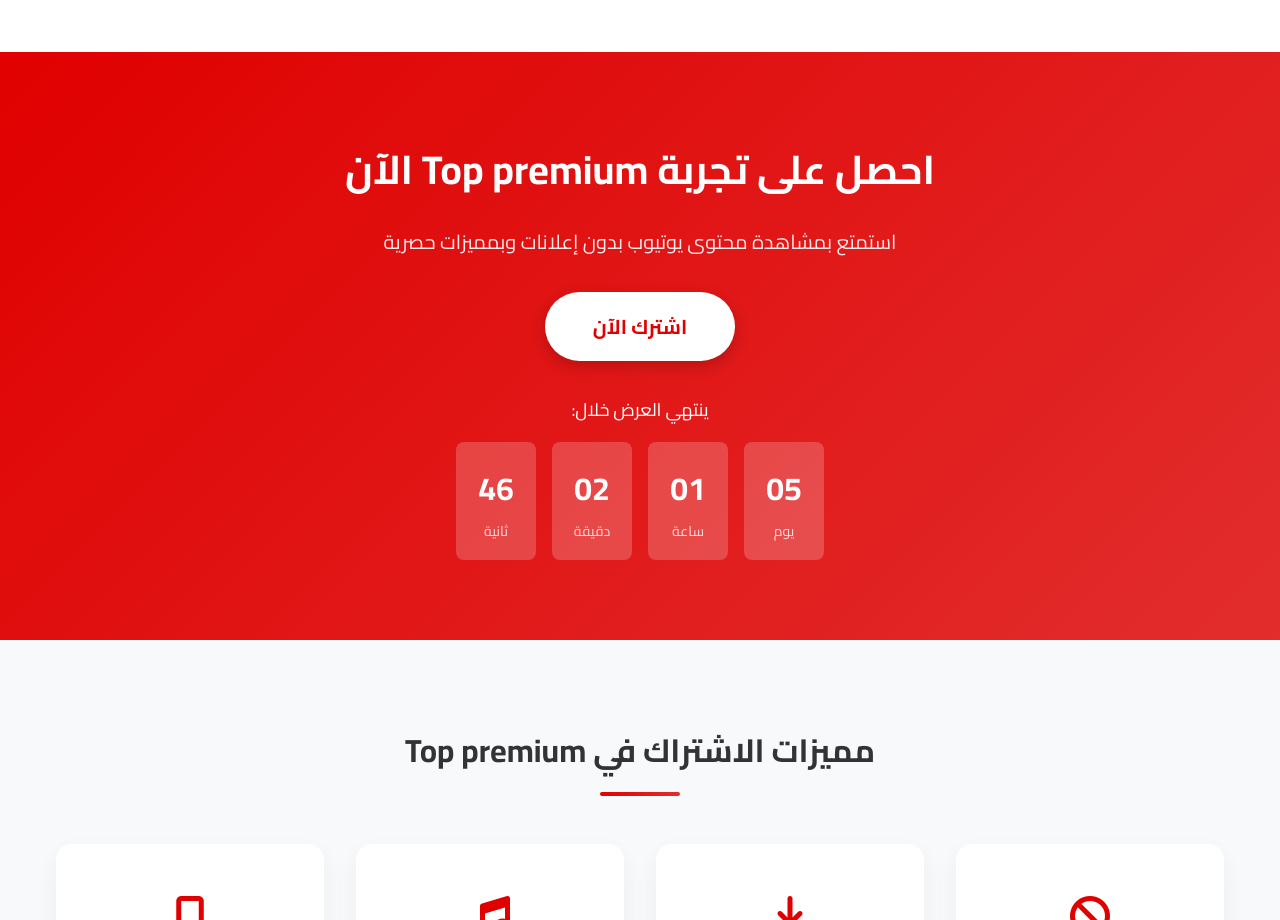
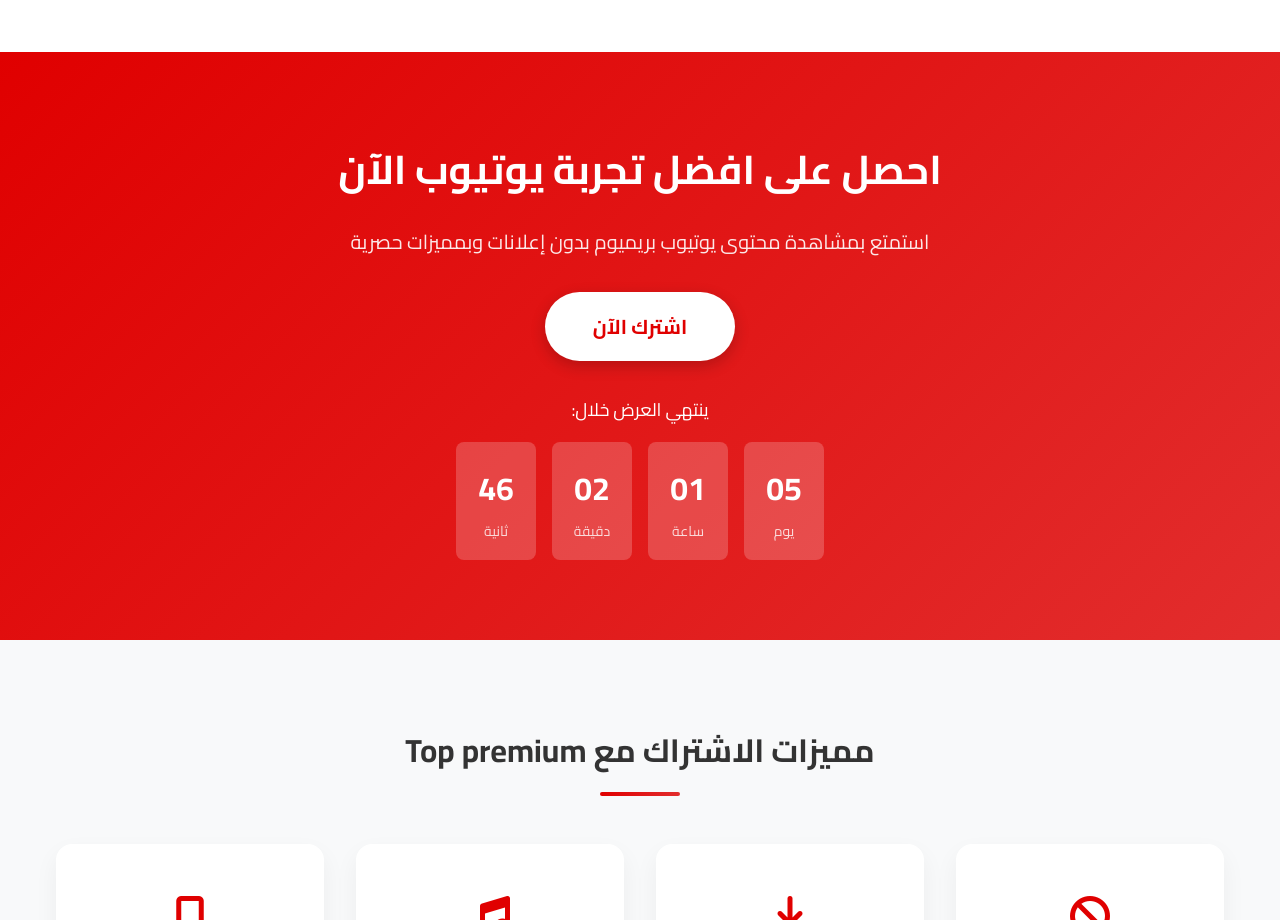
Before and after one commit to samehabuelenien/Fast-Premium, a plain HTML site: page index.html in a window 1280 px wide. Shown: the part 1880-2800 px from the top of the page. Drawn offline with Linux system fonts and the light colour scheme; files whose address does not match are found by name.

Commit message:
Update index.html

```diff
--- a/index.html
+++ b/index.html
@@ -43,7 +43,7 @@
 
         <div class="hero-container">
           <div class="hero-content">
-            <h1 class="hero-title">احصل الان على افضل اشتراك يوتيوب بريميوم بضمان كامل الممدة</h1>
+            <h1 class="hero-title">احصل الان على افضل اشتراك يوتيوب بريميوم بضمان كامل المدة</h1>
             <p class="hero-description">
               استمتع بتجربة مشاهدة مثالية بدون إعلانات مع ميزات حصرية وجودة
               عالية
@@ -183,9 +183,9 @@
       <!-- Call to Action -->
       <section class="cta">
         <div class="cta-container">
-          <h2 class="cta-title">احصل على تجربة Top premium الآن</h2>
+          <h2 class="cta-title">احصل على افضل تجربة يوتيوب الآن</h2>
           <p class="cta-text">
-            استمتع بمشاهدة محتوى يوتيوب بدون إعلانات وبمميزات حصرية
+            استمتع بمشاهدة محتوى يوتيوب بريميوم بدون إعلانات وبمميزات حصرية
           </p>
           <a href="#pricing" class="cta-button">اشترك الآن</a>
           <!-- Timer -->
@@ -216,7 +216,7 @@
       <!-- Features Section -->
       <section class="features">
         <div class="features-container">
-          <h2 class="section-title">مميزات الاشتراك في Top premium</h2>
+          <h2 class="section-title">مميزات الاشتراك مع Top premium</h2>
 
           <div class="features-grid">
             <!-- Feature 1 -->
@@ -290,7 +290,7 @@
               <div class="why-us-point">
                 <i class="fa-solid fa-shield-halved why-us-icon"></i>
                 <div class="why-us-text">
-                  <h3>الضمان الذهبي من Fast premium</h3>
+                  <h3>الضمان الذهبي من Top premium</h3>
                   <p>
                     نقدم ضمان مضمون 100% على جميع اشتراكاتنا مع استبدال فوري في
                     حالة وجود أي مشكلة
@@ -385,7 +385,7 @@
         <div class="footer-container">
           <div class="footer-content">
             <div class="footer-logo">
-              <h3>Fast premium</h3>
+              <h3>Top premium</h3>
               <p>الحل الأمثل لتجربة مشاهدة مميزة</p>
             </div>
 
```
